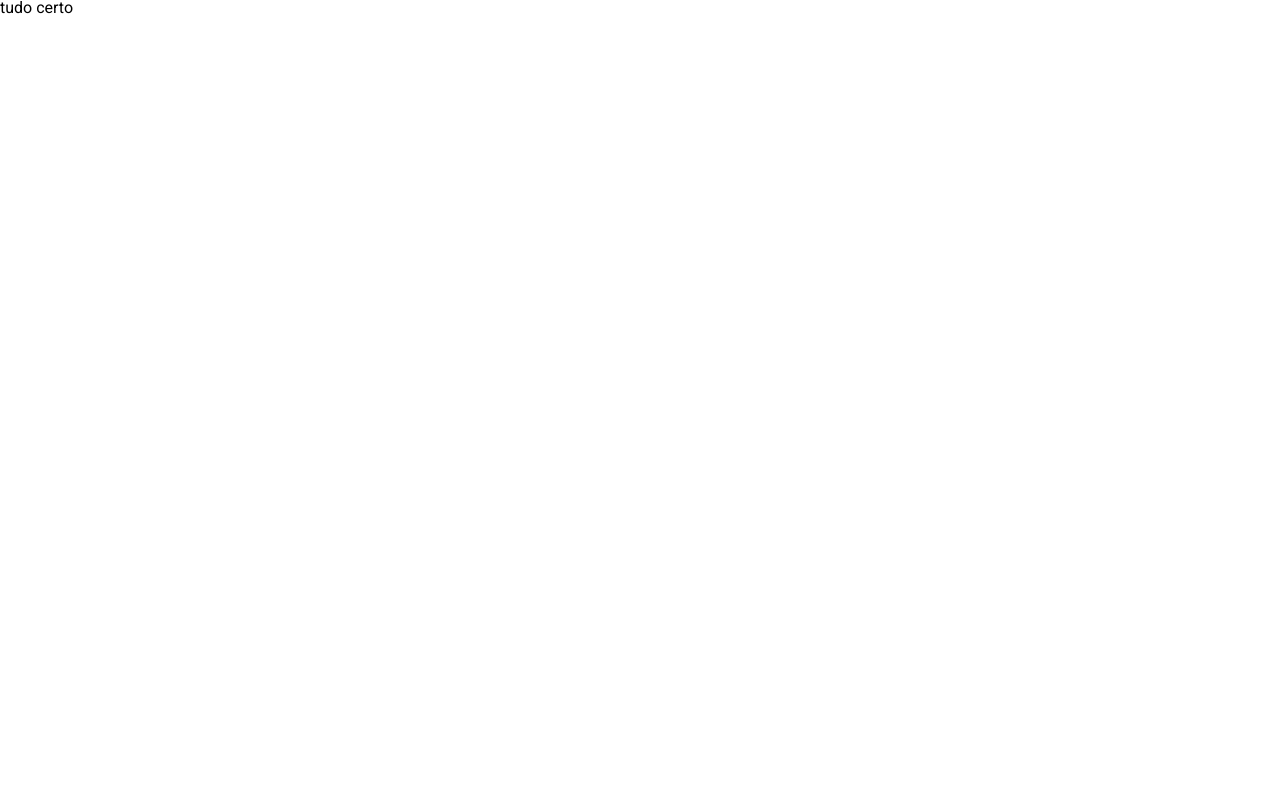
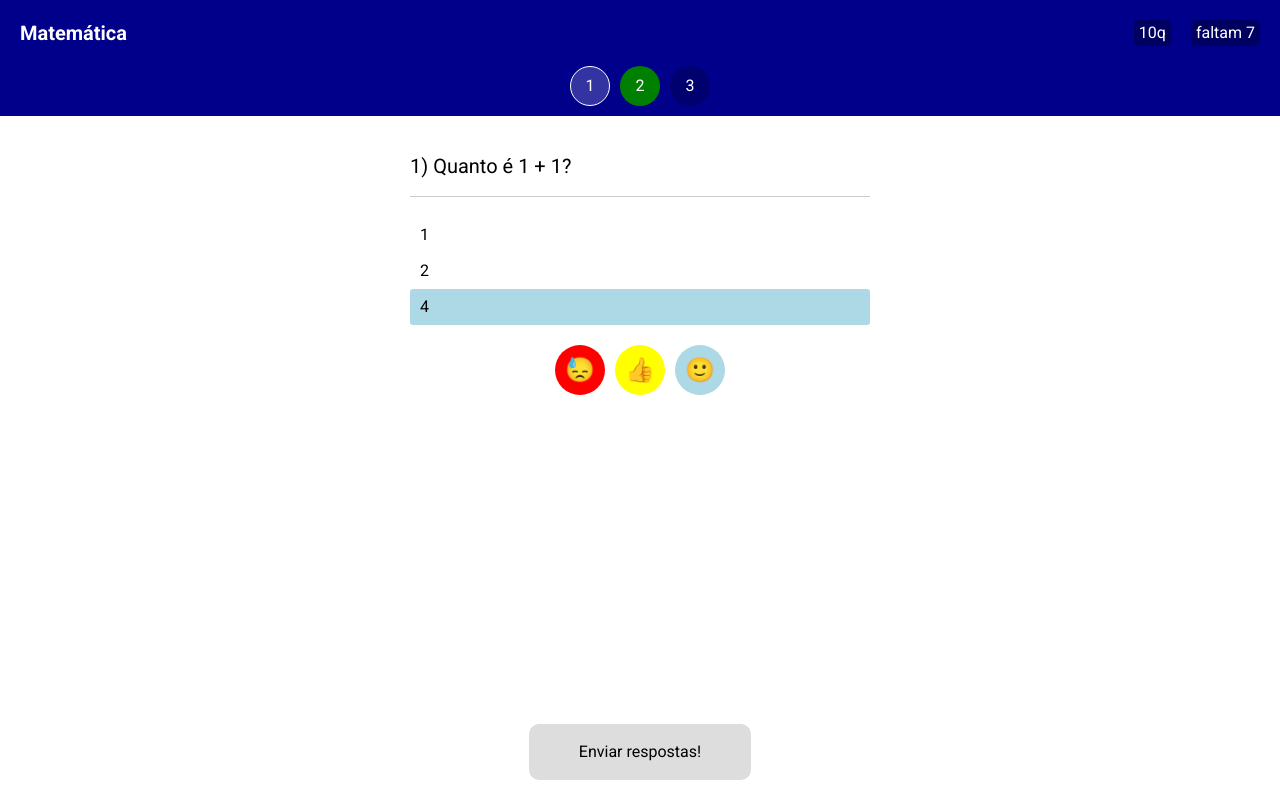
Before and after one commit to NatanBrito/hackaton-front, a React (Create React App) app: page /1 in a window 1280 px wide. Built offline with nearby package versions, Linux system fonts and the light colour scheme.

Commit message:
Feat: TestPage layout

```diff
--- a/src/assets/css/style.css
+++ b/src/assets/css/style.css
@@ -5,3 +5,9 @@ body,
 
     font-family: "Roboto", sans-serif;
 }
+
+body,
+.root {
+    width: 100vw;
+    height: 100vh;
+}
--- a/src/components/App.js
+++ b/src/components/App.js
@@ -1,5 +1,6 @@
 import { BrowserRouter, Routes, Route } from 'react-router-dom'
 import Home from './Home.js/index.js'
+import TestPage from './TestPage/index.jsx'
 
 import { UserContextProvider } from '../contexts/UserContext.js'
 
@@ -9,7 +10,7 @@ export default function App() {
       <BrowserRouter>
         <Routes>
           <Route path="/" element={<Home />} />
-          <Route path="/:testId" element={<Home />} />
+          <Route path="/:testId" element={<TestPage />} />
           <Route path="/:testId/results" element={<Home />} />
         </Routes>
       </BrowserRouter>
--- /dev/null
+++ b/src/components/TestPage/Question.jsx
@@ -0,0 +1,131 @@
+import styled from "styled-components";
+import {UserContext} from "../../contexts/UserContext";
+
+const Container = styled.div`
+    display: flex;
+    flex-direction: column;
+    justify-content: space-between;
+    align-items: center;
+
+    height: 100%;
+    width: 100%;
+`;
+
+const Header = styled.div`
+    flex: 0 0 auto;
+    display: flex;
+    justify-content: space-between;
+    align-items: center;
+    border-bottom: 1px solid rgba(0, 0, 0, 0.2);
+    width: 100%;
+    padding: 20px 0px;
+    font-size: 20px;
+`;
+
+const Main = styled.div`
+    display: flex;
+    flex-direction: column;
+    align-items: center;
+    height: 100%;
+    width: 100%;
+    max-width: 500px;
+    flex: 1 1 auto;
+    padding: 20px 0px;
+`;
+
+const Footer = styled.div`
+    flex: 0 0 auto;
+    display: flex;
+    justify-content: center;
+    align-items: center;
+    width: 100%;
+    padding: 20px;
+`;
+
+const Alternatives = styled.div`
+    display: flex;
+    flex-direction: column;
+    width: 100%;
+`;
+
+const Alternative = styled.div`
+    background-color: ${({selected}) => {
+        return selected ? "lightblue" : "null";
+    }};
+    width: 100%;
+    padding: 10px;
+    cursor: pointer;
+    border-radius: 3px;
+
+    :hover {
+        background-color: ${({selected}) => {
+            return selected ? "lightblue" : "#eee";
+        }};
+    }
+`;
+
+const Feedbacks = styled.div`
+    display: flex;
+    justify-content: center;
+    gap: 10px;
+`;
+
+const FbOption = styled.div`
+    cursor: pointer;
+    background-color: ${({selected, color}) => {
+        return selected ? color : "#eee";
+    }};
+    display: flex;
+
+    align-items: center;
+    justify-content: center;
+
+    font-size: 24px;
+
+    width: 50px;
+    height: 50px;
+    color: green;
+    border-radius: 100%;
+
+    :hover {
+        background-color: ${({selected, color}) => {
+            return selected ? color : "#ccc";
+        }};
+    }
+`;
+
+const alternatives = ["1", "2", "4"];
+
+export default function Question() {
+    const alternativeElements = alternatives.map((alt, idx) => {
+        return (
+            <Alternative key={idx} selected={idx === 2}>
+                {alt}
+            </Alternative>
+        );
+    });
+
+    return (
+        <Container>
+            <Header>
+                <h1>{"1) Quanto é 1 + 1?"}</h1>
+            </Header>
+            <Main>
+                <Alternatives>{alternativeElements}</Alternatives>
+                <Footer>
+                    <Feedbacks>
+                        <FbOption selected={true} color={"red"}>
+                            😓
+                        </FbOption>
+                        <FbOption selected={true} color={"yellow"}>
+                            👍
+                        </FbOption>
+                        <FbOption selected={true} color={"lightblue"}>
+                            🙂
+                        </FbOption>
+                    </Feedbacks>
+                </Footer>
+            </Main>
+        </Container>
+    );
+}
--- /dev/null
+++ b/src/components/TestPage/index.jsx
@@ -0,0 +1,151 @@
+import styled from "styled-components";
+import {UserContext} from "../../contexts/UserContext";
+
+import Question from "./Question";
+
+const Container = styled.div`
+    display: flex;
+    flex-direction: column;
+    justify-content: space-between;
+    align-items: center;
+
+    height: 100%;
+    width: 100%;
+`;
+
+const Header = styled.div`
+    color: white;
+    flex: 0 0 auto;
+    display: flex;
+    flex-direction: column;
+    justify-content: space-between;
+    align-items: center;
+    background-color: darkblue;
+    width: 100%;
+    padding: 10px 20px;
+    gap: 10px;
+`;
+
+const HeaderTop = styled.div`
+    color: white;
+    flex: 0 0 auto;
+    display: flex;
+    justify-content: space-between;
+    align-items: center;
+    background-color: darkblue;
+    padding: 10px 0px;
+    width: 100%;
+`;
+
+const HeaderBottom = styled.div`
+    color: white;
+    flex: 0 0 auto;
+    display: flex;
+    justify-content: center;
+    align-items: center;
+    gap: 10px;
+`;
+
+const QuestionButton = styled.div`
+    display: flex;
+    align-items: center;
+    justify-content: center;
+    background-color: ${({selected, color}) => {
+        return selected
+            ? "rgba(255,255,255,0.2)"
+            : color
+            ? color
+            : "rgba(0,0,0,0.2)";
+    }};
+    cursor: pointer;
+    :hover {
+        background-color: ${({selected, color}) => {
+            return "rgba(0,0,0,0.5)";
+        }};
+    }
+
+    border: ${({selected}) => {
+        return selected ? "1px solid white" : "";
+    }};
+
+    width: 40px;
+    height: 40px;
+    border-radius: 100%;
+`;
+
+const Main = styled.div`
+    display: flex;
+    flex-direction: column;
+    justify-content: space-between;
+    align-items: center;
+    height: 100%;
+    width: 100%;
+    max-width: 500px;
+    flex: 1 1 auto;
+    padding: 20px;
+`;
+
+const Footer = styled.div`
+    flex: 0 0 auto;
+    display: flex;
+    justify-content: center;
+    align-items: center;
+    width: 100%;
+    padding: 20px;
+`;
+
+const HeaderLeft = styled.div`
+    h1 {
+        font-size: 20px;
+        font-weight: 700;
+    }
+`;
+
+const HeaderRight = styled.div`
+    display: flex;
+    gap: 20px;
+    div {
+        padding: 5px;
+        background-color: rgba(0, 0, 0, 0.3);
+        border-radius: 5px;
+    }
+`;
+
+const SendButton = styled.div`
+    padding: 20px 50px;
+    background-color: #ddd;
+    border-radius: 10px;
+    cursor: pointer;
+    :hover {
+        background-color: #bbb;
+    }
+`;
+
+export default function TestPage() {
+    return (
+        <Container>
+            <Header>
+                <HeaderTop>
+                    <HeaderLeft>
+                        <h1>{"Matemática"}</h1>
+                    </HeaderLeft>
+                    <HeaderRight>
+                        <div>{"10q"}</div>
+                        <div>{"faltam 7"}</div>
+                    </HeaderRight>
+                </HeaderTop>
+                <HeaderBottom>
+                    <QuestionButton selected={true}>1</QuestionButton>
+                    <QuestionButton color={"green"}>2</QuestionButton>
+                    <QuestionButton>3</QuestionButton>
+                </HeaderBottom>
+            </Header>
+            <Main>
+                <Question></Question>
+            </Main>
+            <Footer>
+                <SendButton>Enviar respostas!</SendButton>
+            </Footer>
+        </Container>
+    );
+}
```
